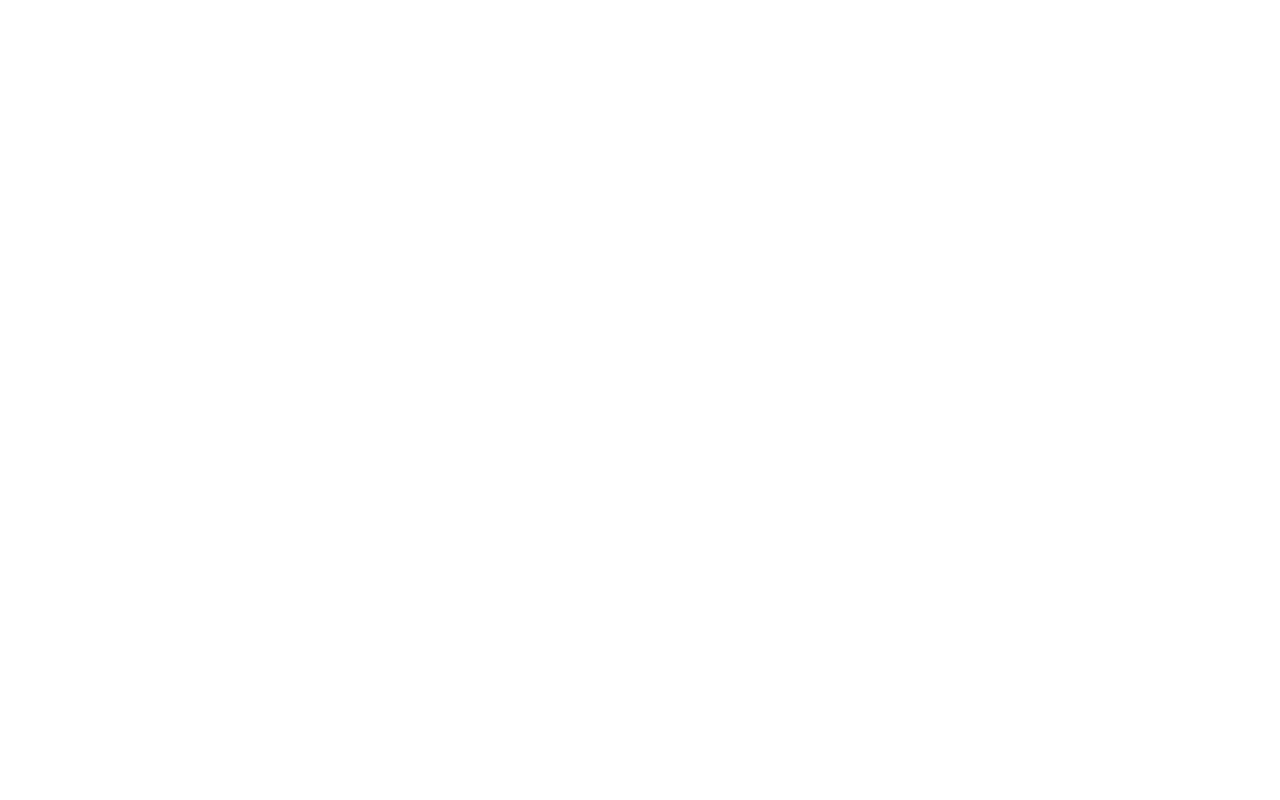
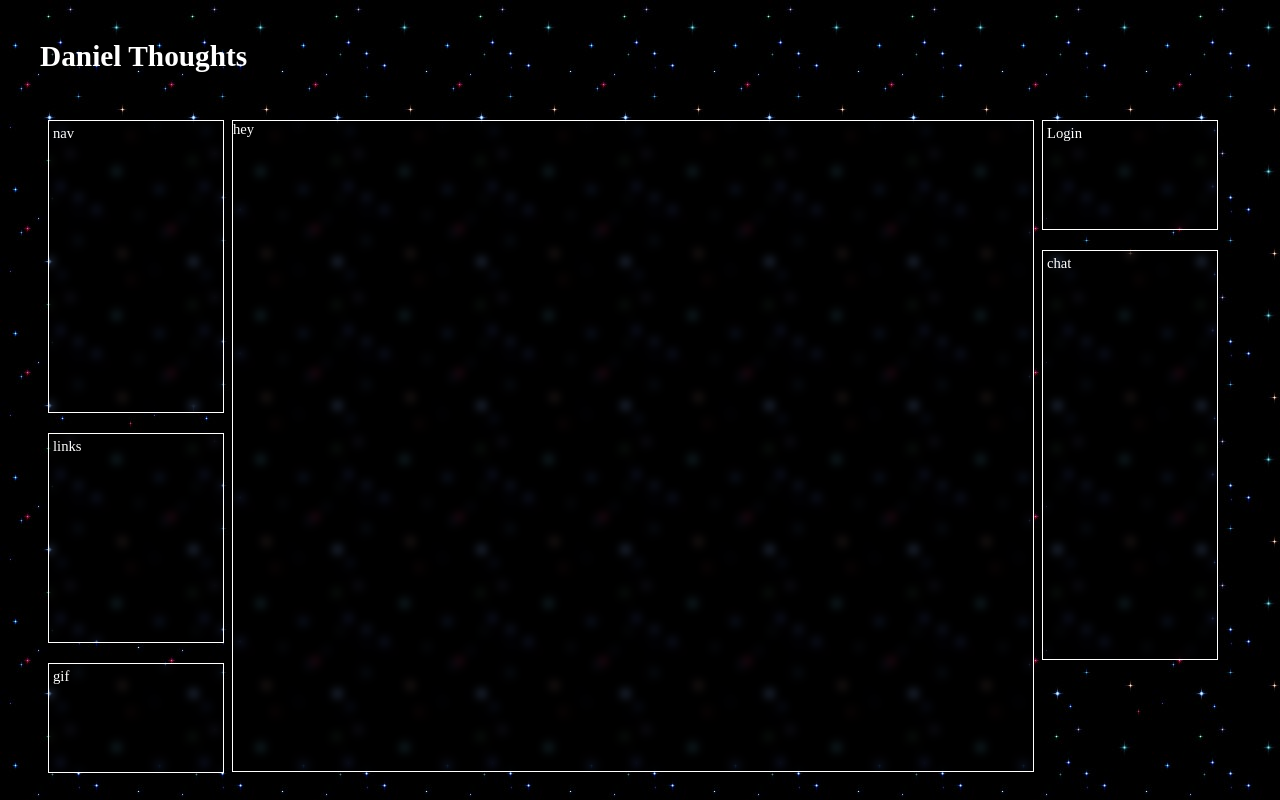
Before and after one commit to danielstoopendahl/website, a plain HTML site: page index.html in a window 1280 px wide. Drawn offline with Linux system fonts and the light colour scheme.

Commit message:
set up the basic layout

```diff
--- a/css/styles.css
+++ b/css/styles.css
@@ -1,9 +1,70 @@
 body {
-  padding-top: 90px;
-  font-family: "Arial";
-  background:"img/tile.jpg"
+  padding: 0px;
+  margin: 0px;
+  margin: auto;
+  width: 1200px;
+  font-size: 11pt;
+  background-image: url("../img/tile.jpg");
+  color: white;
 }
 
-.navbar-dark {
-  background-color: #144178;
+main {
+  margin-top: 20px;
+  float: left;
+  width: 100%;
 }
+
+header {
+  height: 80px;
+  width: 100%;
+  text-align: left;
+
+}
+
+
+
+.side-column {
+  width: 176px;
+  height: 650px;
+  float: left;
+  padding-left:8px;
+  padding-right: 8px;
+}
+
+.center-column {
+  border: 1px white solid;
+  width: 800px;
+  height: 650px;
+  float: left;
+  backdrop-filter: blur(5px);
+}
+
+.side-box {
+  backdrop-filter: blur(5px);
+  border: 1px white solid;
+  padding: 4px;
+
+}
+
+.navigation-box {
+  height: 283px;
+  margin-bottom: 20px;
+}
+
+.links-box {
+  height: 200px;
+  margin-bottom: 20px;
+}
+
+.gif-box {
+  height: 100px;
+}
+
+.login-box {
+  height: 100px;
+  margin-bottom: 20px;
+}
+
+.chat-box {
+  height: 400px;
+}
--- a/index.html
+++ b/index.html
@@ -1,9 +1,40 @@
 <html>
+
 <head>
     <title>Daniel Thoughts</title>
     <link rel="stylesheet" href="css/styles.css">
 </head>
+
 <body>
+    <main>
+        <header>
+            <h1>Daniel Thoughts</h1>
+        </header>
+        <div class="side-column">
+            <nav class="navigation-box side-box">
+                nav
+            </nav>
+            <div class="links-box side-box">
+                links
+            </div>
+            <div class="gif-box side-box">
+                gif
+            </div>
+        </div>
+        <div class="center-column">
+            hey
 
+        </div>
+        <div class="side-column">
+            <div class="login-box side-box">
+                Login
+            </div>
+            <div class="chat-box side-box">
+                chat
+            </div>
+
+        </div>
+    </main>
 </body>
+
 </html>
```
